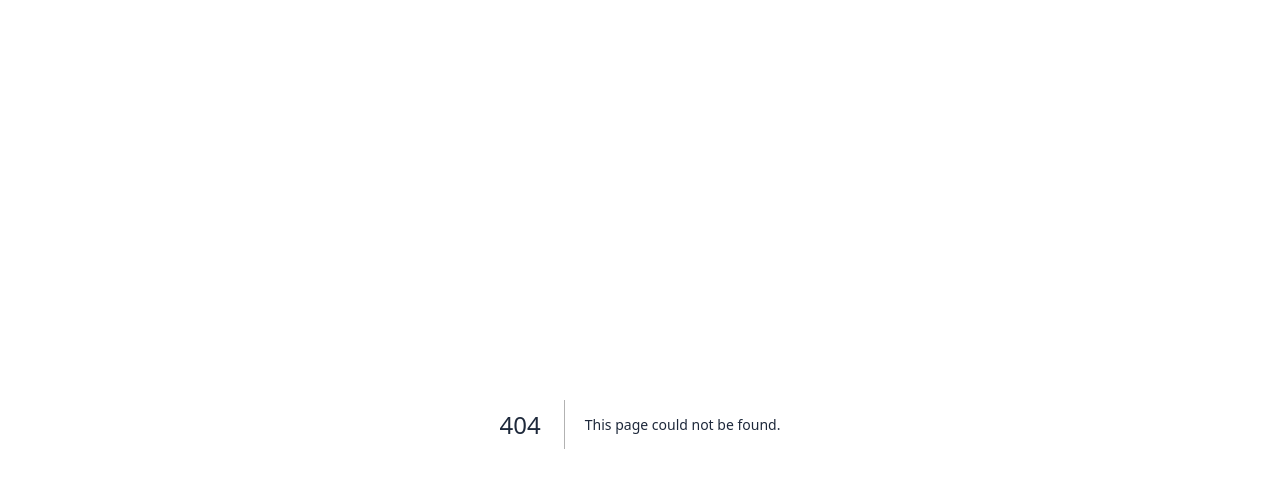
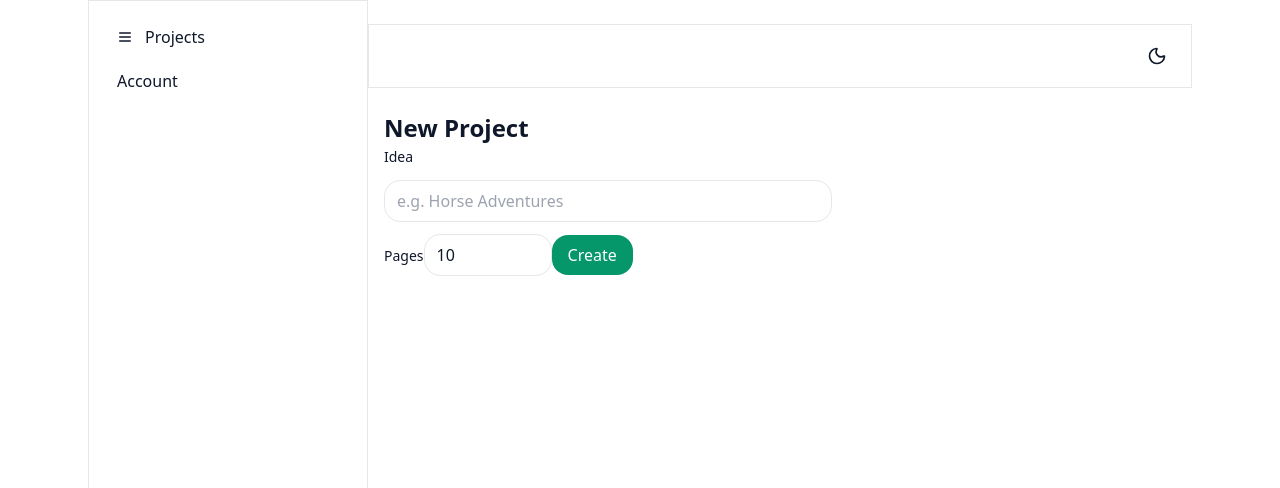
Before and after one commit to larbito/bulkimageenhancer, a Next.js app in the folder frontend/: page /app/new in a window 1280 px wide. Before the commit this address had no page. Shown: the top 488 px of the page. Built offline with nearby package versions, Linux system fonts and the light colour scheme.

Commit message:
feat(ui): implement brand tokens, dark mode, AppShell, /app routes; fix build

```diff
--- /dev/null
+++ b/frontend/app/app/layout.tsx
@@ -0,0 +1,5 @@
+import AppShell from '@/components/app-shell';
+
+export default function AppLayout({ children }: { children: React.ReactNode }) {
+  return <AppShell>{children}</AppShell>;
+}
--- /dev/null
+++ b/frontend/app/app/new/page.tsx
@@ -0,0 +1,30 @@
+"use client";
+import { useState } from 'react';
+
+export default function NewProject() {
+  const [title, setTitle] = useState("");
+  const [pages, setPages] = useState(10);
+  const [loading, setLoading] = useState(false);
+  const [error, setError] = useState<string | null>(null);
+  const createProject = async (e: React.FormEvent) => {
+    e.preventDefault();
+    setLoading(true); setError(null);
+    try {
+      const res = await fetch('/api/projects', { method: 'POST', headers: { 'content-type': 'application/json' }, body: JSON.stringify({ title, pagesRequested: pages }) });
+      if (!res.ok) throw new Error(`Request failed: ${res.status}`);
+      const p = await res.json();
+      window.location.href = `/projects/${p.id}/styles`;
+    } catch (e: any) { setError(e.message || 'Failed'); } finally { setLoading(false); }
+  };
+  return (
+    <form onSubmit={createProject} className="max-w-md space-y-3">
+      <h1 className="text-2xl font-semibold">New Project</h1>
+      <label className="text-sm">Idea</label>
+      <input className="border rounded-xl px-3 py-2 w-full" value={title} onChange={(e) => setTitle(e.target.value)} placeholder="e.g. Horse Adventures" required minLength={8} maxLength={120} />
+      <label className="text-sm">Pages</label>
+      <input className="border rounded-xl px-3 py-2 w-32" type="number" min={1} max={60} value={pages} onChange={(e) => setPages(parseInt(e.target.value || '10', 10))} />
+      <button className="px-4 py-2 rounded-xl bg-primary text-primary-foreground" disabled={loading}>{loading ? 'Creating...' : 'Create'}</button>
+      {error && <p className="text-sm text-red-600">{error}</p>}
+    </form>
+  );
+}
--- /dev/null
+++ b/frontend/app/app/page.tsx
@@ -0,0 +1,21 @@
+export default function ProjectsHome() {
+  return (
+    <div className="space-y-4">
+      <div className="flex items-center justify-between">
+        <h1 className="text-2xl font-semibold">Projects</h1>
+        <a href="/app/new" className="px-4 py-2 rounded-xl bg-primary text-primary-foreground">New Project</a>
+      </div>
+      <div className="grid grid-cols-1 sm:grid-cols-2 lg:grid-cols-3 gap-4">
+        {[...Array(3)].map((_,i)=> (
+          <article key={i} className="rounded-2xl border shadow-soft overflow-hidden">
+            <div className="aspect-[4/3] bg-muted"/>
+            <div className="p-3">
+              <div className="font-medium">Demo Project {i+1}</div>
+              <div className="text-sm text-slate-600">Draft • 10 pages</div>
+            </div>
+          </article>
+        ))}
+      </div>
+    </div>
+  );
+}
--- a/frontend/app/globals.css
+++ b/frontend/app/globals.css
@@ -4,12 +4,39 @@
 
 :root {
   --bg: 255 255 255;
+  --fg: 15 23 42;
+  --muted: 241 245 249;
+  --muted-fg: 71 85 105;
+  --card: 255 255 255;
+  --card-fg: 15 23 42;
+  --border: 226 232 240;
+  --ring: 5 150 105;
+  --primary: 5 150 105;
+  --primary-fg: 255 255 255;
+  --secondary: 2 132 199;
+  --secondary-fg: 255 255 255;
+  --destructive: 220 38 38;
+  --destructive-fg: 255 255 255;
+  --warning: 245 158 11;
 }
 
-html, body {
-  height: 100%;
+.dark {
+  --bg: 2 6 23;
+  --fg: 226 232 240;
+  --muted: 15 23 42;
+  --muted-fg: 148 163 184;
+  --card: 3 7 18;
+  --card-fg: 226 232 240;
+  --border: 30 41 59;
+  --ring: 16 185 129;
+  --primary: 16 185 129;
+  --primary-fg: 2 6 23;
+  --secondary: 56 189 248;
+  --secondary-fg: 2 6 23;
+  --destructive: 248 113 113;
+  --destructive-fg: 2 6 23;
+  --warning: 245 158 11;
 }
 
-body {
-  background-color: rgb(var(--bg));
-}
+html, body { height: 100%; }
+body { background: theme('colors.bg'); color: theme('colors.fg'); }
--- a/frontend/app/page.tsx
+++ b/frontend/app/page.tsx
@@ -2,6 +2,7 @@
 
 import { useState } from "react";
 import { Navbar, Footer, Button, Card } from "@/components/ui";
+import Link from "next/link";
 
 export default function Page() {
   const [title, setTitle] = useState("");
@@ -65,6 +66,9 @@ export default function Page() {
             </Card>
           ))}
         </section>
+        <section className="mt-16">
+          <Link href="/app/new" className="px-5 py-3 rounded-xl bg-primary text-primary-foreground">Start now</Link>
+        </section>
       </main>
       <Footer />
     </div>
--- /dev/null
+++ b/frontend/components/app-shell.tsx
@@ -0,0 +1,29 @@
+"use client";
+import Link from 'next/link';
+import { Sun, Moon, Menu } from 'lucide-react';
+import { useState } from 'react';
+
+export default function AppShell({ children }: { children: React.ReactNode }) {
+  const [dark, setDark] = useState(false);
+  return (
+    <div className={(dark ? 'dark ' : '') + 'min-h-screen bg-bg text-fg'}>
+      <aside className="hidden lg:flex w-[280px] border-r border p-4 fixed inset-y-0 bg-card">
+        <nav className="space-y-1 w-full">
+          <Link href="/app" className="flex items-center gap-3 px-3 py-2 rounded-xl hover:bg-muted"><Menu className="h-4 w-4"/> <span>Projects</span></Link>
+          <Link href="/app/account" className="flex items-center gap-3 px-3 py-2 rounded-xl hover:bg-muted">Account</Link>
+        </nav>
+      </aside>
+      <div className="lg:pl-[280px]">
+        <header className="h-16 border-b border bg-card/60 backdrop-blur supports-[backdrop-filter]:bg-card/60 sticky top-0 flex items-center px-4">
+          <div className="ml-auto flex items-center gap-2">
+            <button className="p-2 rounded-lg hover:bg-muted" aria-label="Toggle theme" onClick={() => setDark(v => !v)}>
+              <Sun className="h-5 w-5 hidden dark:block"/>
+              <Moon className="h-5 w-5 dark:hidden"/>
+            </button>
+          </div>
+        </header>
+        <main className="container py-6">{children}</main>
+      </div>
+    </div>
+  );
+}
--- a/frontend/components/ui.tsx
+++ b/frontend/components/ui.tsx
@@ -23,12 +23,12 @@ export function Button(props: React.ButtonHTMLAttributes<HTMLButtonElement>) {
   return (
     <button
       {...rest}
-      className={"inline-flex items-center justify-center rounded-md bg-brand-600 text-white px-4 py-2 text-sm font-medium hover:bg-brand-700 transition " + className}
+      className={"inline-flex items-center justify-center rounded-xl bg-primary text-primary-foreground px-4 py-2 text-sm font-medium hover:opacity-90 transition " + className}
     />
   );
 }
 
 export function Card(props: React.HTMLAttributes<HTMLDivElement>) {
   const { className = '', ...rest } = props;
-  return <div {...rest} className={"rounded-lg border border-slate-200 bg-white shadow-sm " + className} />;
+  return <div {...rest} className={"rounded-2xl border bg-card shadow-soft " + className} />;
 }
--- a/frontend/package.json
+++ b/frontend/package.json
@@ -8,9 +8,13 @@
     "start": "next start"
   },
   "dependencies": {
+    "@tailwindcss/line-clamp": "^0.4.4",
+    "@tailwindcss/typography": "^0.5.16",
+    "lucide-react": "^0.539.0",
     "next": "14.2.15",
     "react": "18.3.1",
-    "react-dom": "18.3.1"
+    "react-dom": "18.3.1",
+    "tailwindcss-animate": "^1.0.7"
   },
   "devDependencies": {
     "@types/node": "24.3.1",
--- a/frontend/tailwind.config.ts
+++ b/frontend/tailwind.config.ts
@@ -1,24 +1,32 @@
 import type { Config } from 'tailwindcss'
 
 const config: Config = {
+  darkMode: ['class'],
   content: [
     './app/**/*.{ts,tsx}',
     './components/**/*.{ts,tsx}',
   ],
   theme: {
+    container: { center: true, padding: '1rem', screens: { '2xl': '1280px' } },
     extend: {
       colors: {
-        brand: {
-          50: '#eef2ff',
-          100: '#e0e7ff',
-          500: '#6366f1',
-          600: '#4f46e5',
-          700: '#4338ca',
-        },
+        bg: 'rgb(var(--bg))', fg: 'rgb(var(--fg))',
+        muted: 'rgb(var(--muted))', 'muted-fg': 'rgb(var(--muted-fg))',
+        card: 'rgb(var(--card))', 'card-fg': 'rgb(var(--card-fg))',
+        border: 'rgb(var(--border))', ring: 'rgb(var(--ring))',
+        primary: 'rgb(var(--primary))', 'primary-foreground': 'rgb(var(--primary-fg))',
+        secondary: 'rgb(var(--secondary))', 'secondary-foreground': 'rgb(var(--secondary-fg))',
+        destructive: 'rgb(var(--destructive))', 'destructive-foreground': 'rgb(var(--destructive-fg))',
       },
+      borderRadius: { xl: '1rem', '2xl': '1.25rem' },
+      boxShadow: { soft: '0 4px 18px rgba(15,23,42,.08)' },
+      keyframes: {
+        pop: { '0%': { transform: 'scale(.98)', opacity: '0' }, '100%': { transform: 'scale(1)', opacity: '1' } },
+      },
+      animation: { pop: 'pop .2s ease-out' },
     },
   },
-  plugins: [],
+  plugins: [require('@tailwindcss/typography'), require('@tailwindcss/line-clamp'), require('tailwindcss-animate')],
 }
 
 export default config
```
Also changed, not shown: 1 other file (tests, documents, lock files or other folders).
